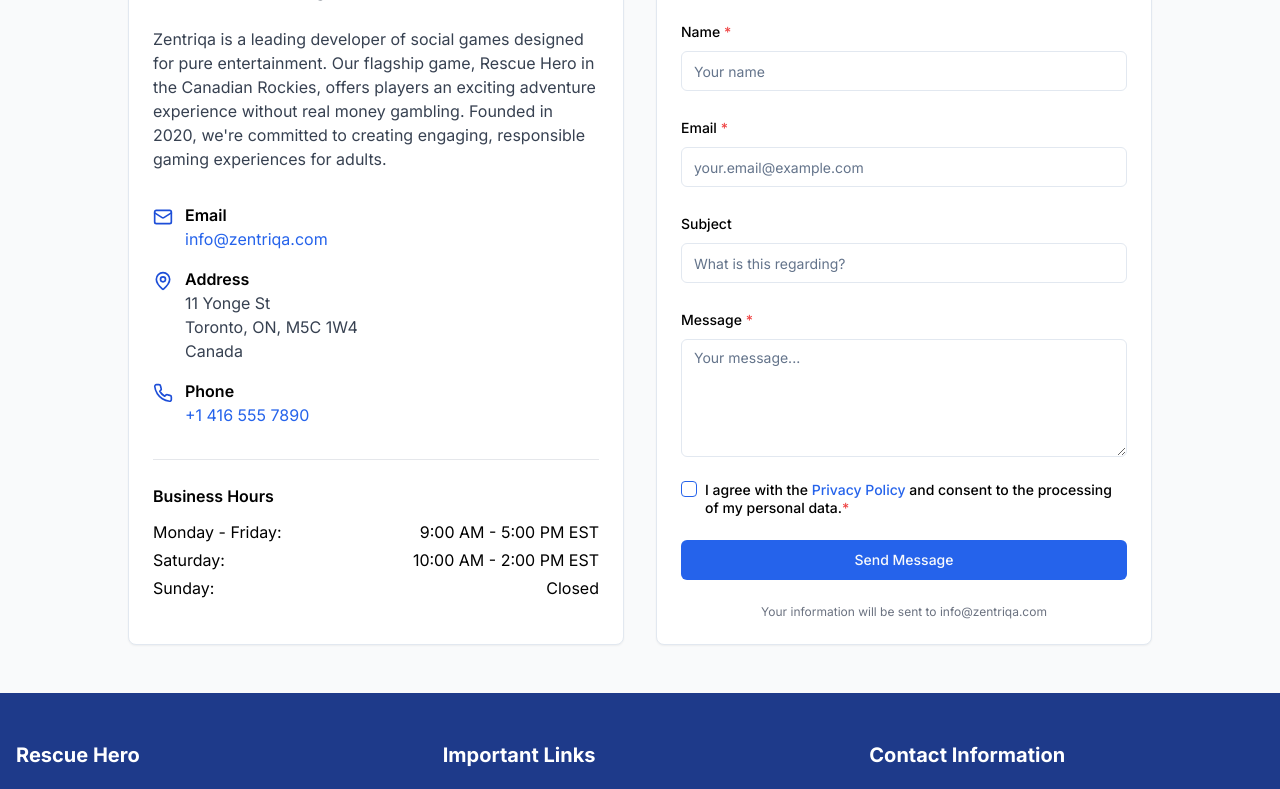
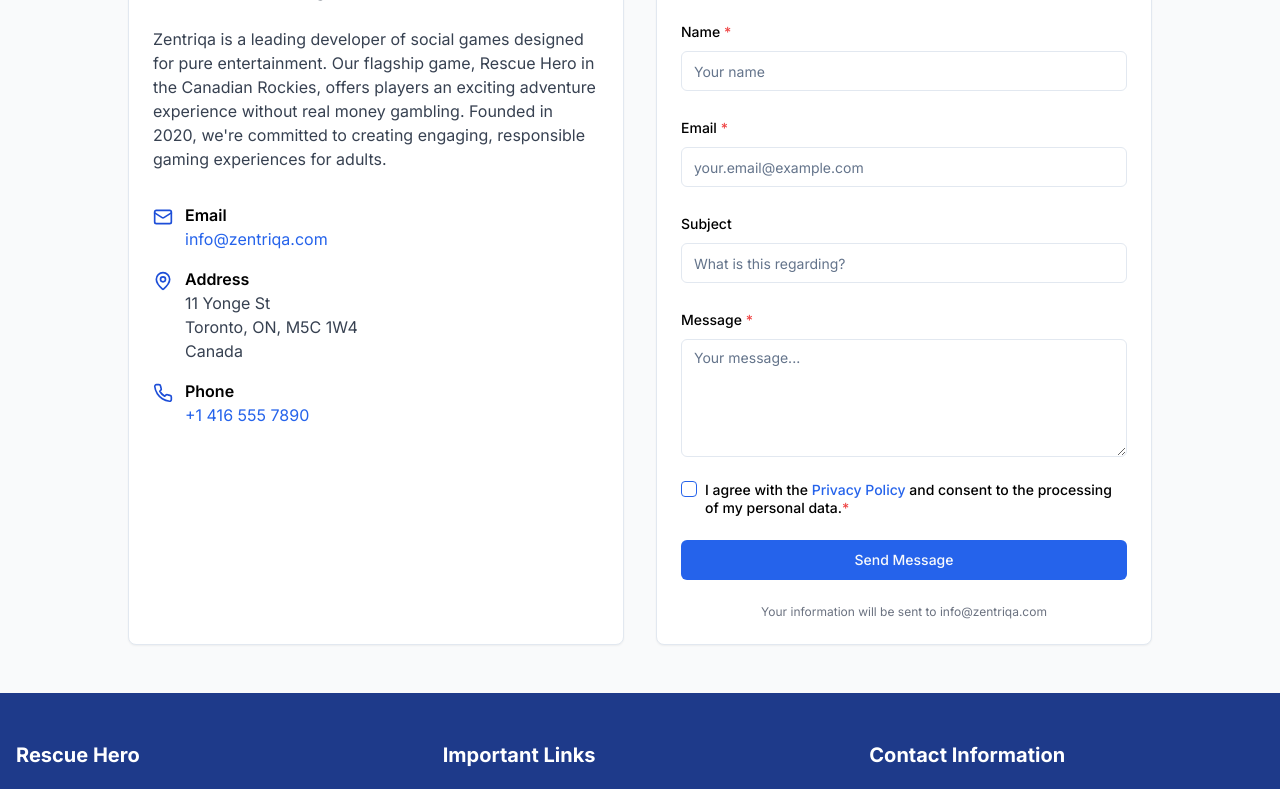
Before and after one commit to Nkoblianskyi/zentriqa, a Next.js app: page /contact in a window 1280 px wide. Shown: the part 412-1201 px from the top of the page. Built offline with nearby package versions, Linux system fonts and the light colour scheme.

Commit message:
Update page.tsx

```diff
--- a/app/contact/page.tsx
+++ b/app/contact/page.tsx
@@ -143,24 +143,6 @@ export default function ContactPage() {
                                             </div>
                                         </div>
                                     </div>
-
-                                    <div className="mt-8 pt-6 border-t border-gray-200">
-                                        <h3 className="font-semibold mb-3">Business Hours</h3>
-                                        <ul className="space-y-1 text-gray-700">
-                                            <li className="flex justify-between">
-                                                <span>Monday - Friday:</span>
-                                                <span>9:00 AM - 5:00 PM EST</span>
-                                            </li>
-                                            <li className="flex justify-between">
-                                                <span>Saturday:</span>
-                                                <span>10:00 AM - 2:00 PM EST</span>
-                                            </li>
-                                            <li className="flex justify-between">
-                                                <span>Sunday:</span>
-                                                <span>Closed</span>
-                                            </li>
-                                        </ul>
-                                    </div>
                                 </CardContent>
                             </Card>
                         </div>
```
